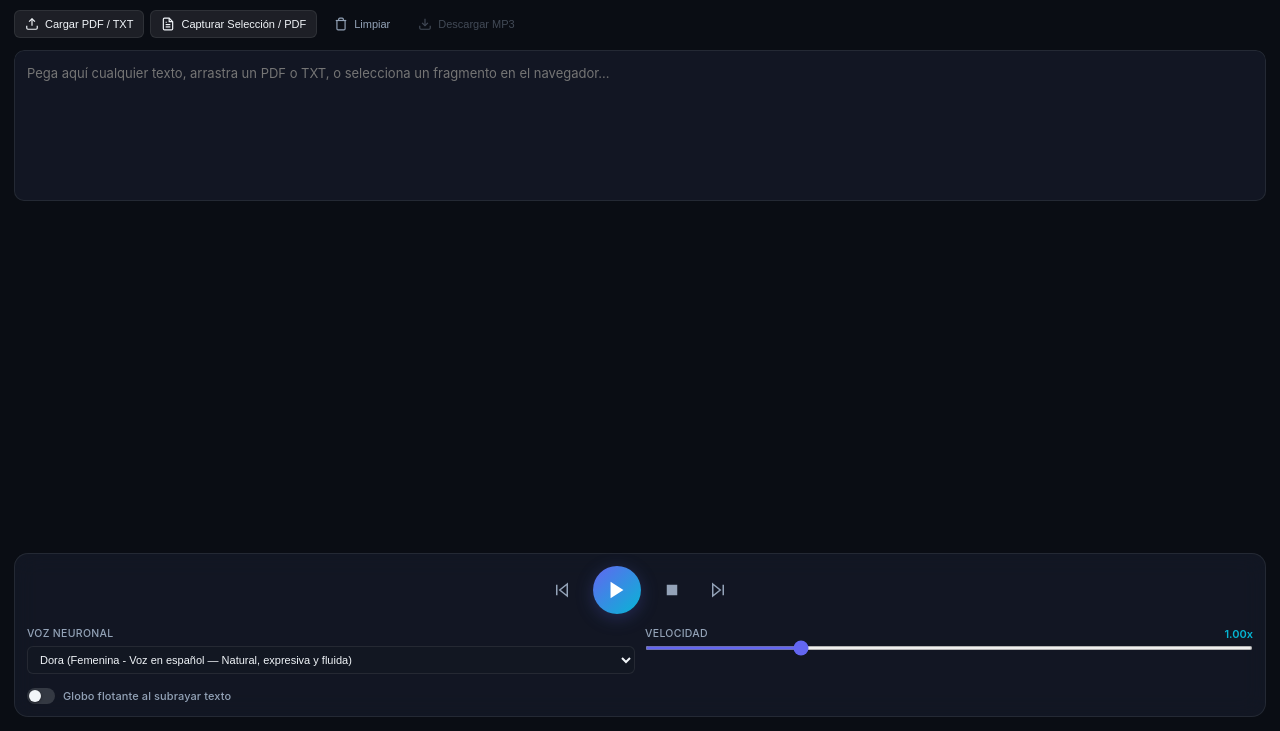
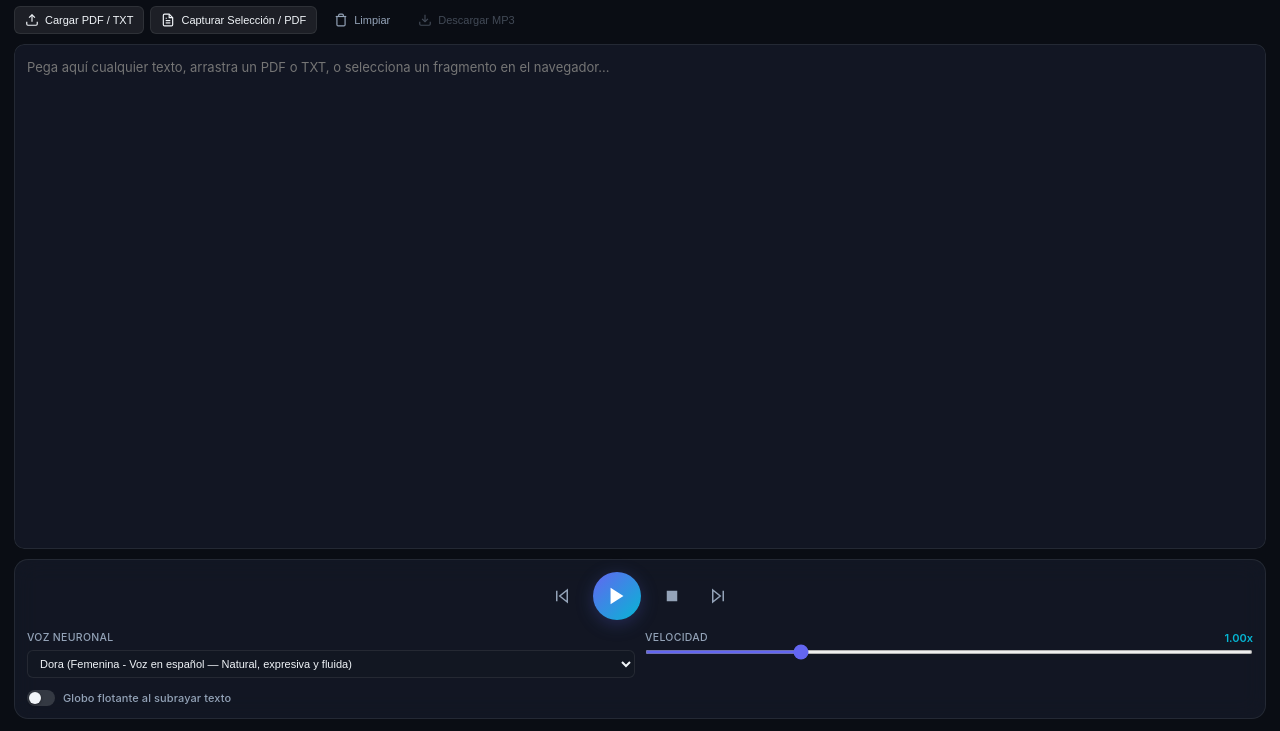
Before and after one commit to 0utKast/kokoro-ai-voice-reader, a website with bundled scripts: page src/sidepanel/index.html in a window 1280 px wide. Shown: the part 69-800 px from the top of the page. Built offline with nearby package versions, Linux system fonts and the light colour scheme; some packages are replaced by stand-ins of ours; no server answers.

Commit message:
fix(ui): anchor bottom controls dock and isolate karaoke scrolling (v1.1.5)

```diff
--- a/package.json
+++ b/package.json
@@ -1,6 +1,6 @@
 {
   "name": "kokoro-webgpu-chrome-extension",
-  "version": "1.1.4",
+  "version": "1.1.5",
   "description": "Chrome Extension (Manifest V3) for local neural text-to-speech with Kokoro-82M and WebGPU acceleration.",
   "type": "module",
   "scripts": {
--- a/src/sidepanel/app.js
+++ b/src/sidepanel/app.js
@@ -269,6 +269,28 @@ function renderKaraokeChunks(chunks) {
 
   const total = totalExpectedChunks || currentChunks.length || 1;
   currentChunkBadge.textContent = `🔊 Frase ${activeChunkIndex + 1} de ${total}`;
+
+  if (typeof activeChunkIndex === 'number' && karaokeChunksContainer.children[activeChunkIndex]) {
+    scrollChunkIntoView(karaokeChunksContainer.children[activeChunkIndex]);
+  }
+}
+
+function scrollChunkIntoView(el) {
+  if (!el) return;
+  if (karaokeDisplay && karaokeDisplay.clientHeight > 0) {
+    const containerRect = karaokeDisplay.getBoundingClientRect();
+    const elRect = el.getBoundingClientRect();
+    const relativeTop = elRect.top - containerRect.top + karaokeDisplay.scrollTop;
+    const targetScrollTop = relativeTop - (karaokeDisplay.clientHeight / 2) + (elRect.height / 2);
+    karaokeDisplay.scrollTo({
+      top: Math.max(0, targetScrollTop),
+      behavior: 'smooth'
+    });
+  } else {
+    try {
+      el.scrollIntoView({ behavior: 'smooth', block: 'center' });
+    } catch {}
+  }
 }
 
 function setActiveKaraokeChunk(index) {
@@ -279,7 +301,7 @@ function setActiveKaraokeChunk(index) {
     const el = chunkElements[idx];
     if (idx === index) {
       el.classList.add('active-chunk');
-      el.scrollIntoView({ behavior: 'smooth', block: 'center' });
+      scrollChunkIntoView(el);
     } else {
       el.classList.remove('active-chunk');
     }
--- a/src/sidepanel/index.html
+++ b/src/sidepanel/index.html
@@ -93,6 +93,8 @@
       </div>
     </main>
 
+    <!-- Fixed Bottom Controls Dock -->
+    <div class="bottom-dock">
       <!-- Playback Status Bar -->
       <div id="playback-status-bar" class="status-bar hidden">
         <div class="status-info">
@@ -165,6 +167,7 @@
         </div>
       </footer>
     </div>
+  </div>
 
   <script type="module" src="app.js"></script>
 </body>
--- a/src/sidepanel/style.css
+++ b/src/sidepanel/style.css
@@ -28,24 +28,32 @@
   padding: 0;
 }
 
+html, body {
+  height: 100%;
+  margin: 0;
+  padding: 0;
+  overflow: hidden;
+}
+
 body {
   font-family: var(--font-family);
   background-color: var(--bg-primary);
   color: var(--text-main);
   font-size: 13px;
   line-height: 1.5;
-  min-height: 100vh;
-  overflow-x: hidden;
-  overflow-y: auto;
+  width: 100%;
 }
 
 .app-container {
   display: flex;
   flex-direction: column;
-  min-height: 100vh;
-  padding: 14px;
-  gap: 12px;
+  height: 100vh;
+  height: 100dvh;
+  padding: 12px 14px;
+  gap: 10px;
   box-sizing: border-box;
+  overflow: hidden;
+  position: relative;
 }
 
 /* Header */
@@ -140,6 +148,7 @@ body {
   display: flex;
   flex-direction: column;
   gap: 6px;
+  flex-shrink: 0;
 }
 
 .progress-header {
@@ -214,16 +223,20 @@ body {
 
 /* Reading & Karaoke Area */
 .reading-area {
-  flex: 1 1 auto;
+  flex: 1 1 0px;
+  min-height: 0;
   position: relative;
-  min-height: 100px;
   overflow: hidden;
   border-radius: var(--radius-md);
+  display: flex;
+  flex-direction: column;
 }
 
 .text-editor {
   width: 100%;
   height: 100%;
+  min-height: 0;
+  flex: 1 1 auto;
   background: var(--bg-card);
   border: 1px solid var(--border-color);
   border-radius: var(--radius-md);
@@ -234,6 +247,8 @@ body {
   line-height: 1.6;
   resize: none;
   outline: none;
+  overflow-y: auto;
+  box-sizing: border-box;
 }
 .text-editor:focus {
   border-color: var(--border-focus);
@@ -243,12 +258,15 @@ body {
 .karaoke-container {
   width: 100%;
   height: 100%;
+  min-height: 0;
+  flex: 1 1 auto;
   background: var(--bg-secondary);
   border: 1px solid var(--border-color);
   border-radius: var(--radius-md);
   padding: 14px;
   overflow-y: auto;
   scroll-behavior: smooth;
+  box-sizing: border-box;
 }
 
 .chunks-flow {
@@ -277,6 +295,18 @@ body {
   border-left: 3px solid var(--accent-cyan);
   font-weight: 500;
   box-shadow: 0 4px 16px rgba(0, 0, 0, 0.2);
+}
+
+/* Bottom Controls Dock (Always Fixed at bottom) */
+.bottom-dock {
+  display: flex;
+  flex-direction: column;
+  gap: 8px;
+  flex-shrink: 0;
+  margin-top: auto;
+  width: 100%;
+  position: relative;
+  z-index: 10;
 }
 
 /* Status Bar & Conversion Progress */
@@ -343,7 +373,7 @@ body {
   padding: 12px;
   display: flex;
   flex-direction: column;
-  gap: 12px;
+  gap: 10px;
   flex-shrink: 0;
 }
 
```
Also changed, not shown: CHROMEWEBSTORE.md (+2 -2 lines), docs/index.html (+1 -1 lines), manifest.json. Lines whose indentation alone changed are shown as unchanged.
